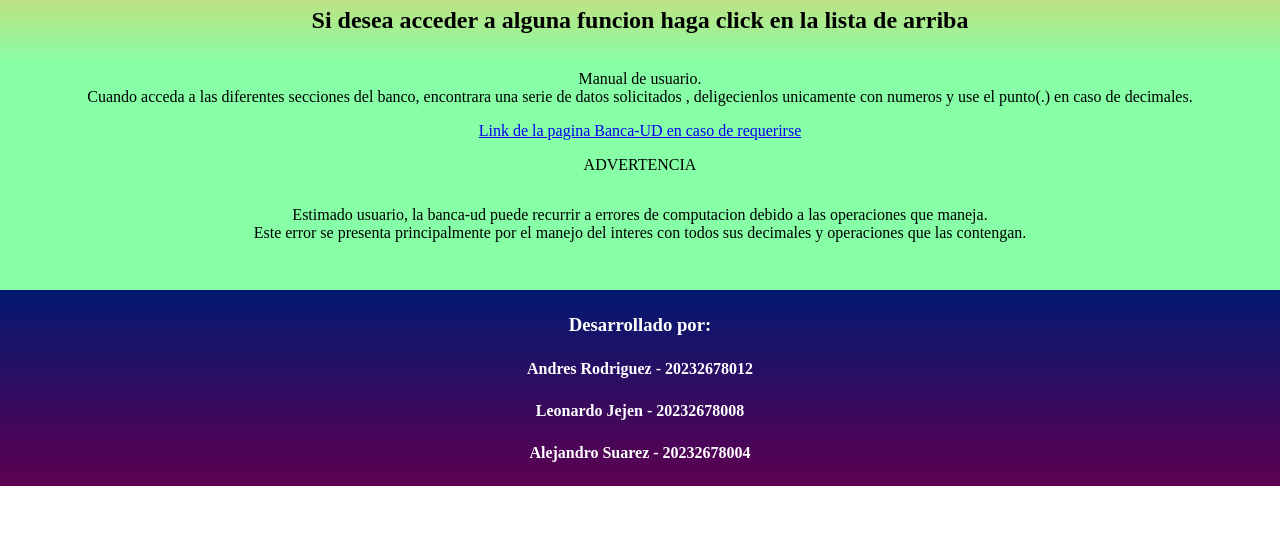
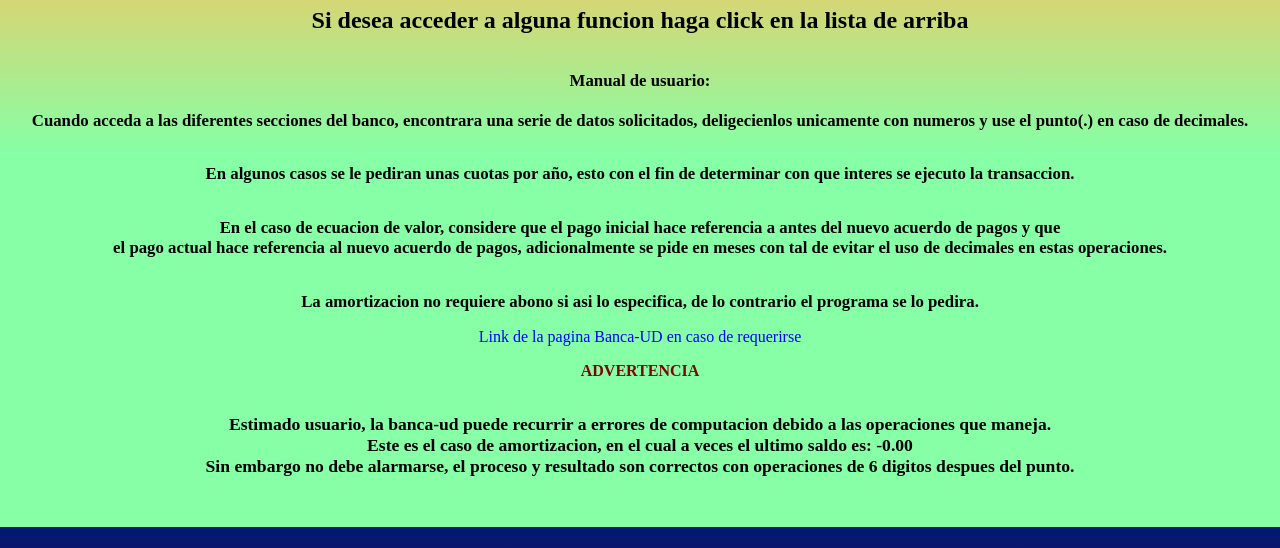
Before and after one commit to Misterprops/Banca-UD, a plain HTML site: page index.html in a window 1280 px wide. Shown: the part 245-793 px from the top of the page. Drawn offline with Linux system fonts and the light colour scheme.

Commit message:
Debug y finalizacion

```diff
--- a/index.html
+++ b/index.html
@@ -25,20 +25,36 @@
             <h1>Bienvenido al sistema bancario UD</h1>
             <h2>Si desea acceder a alguna funcion haga click en la lista de arriba</h2>
             <div class="datos">
-                <p id="manual">
-                    Manual de usuario.
+                <p class="manual">
+                    Manual de usuario:
                     <br>
-                    Cuando acceda a las diferentes secciones del banco, encontrara una serie de datos solicitados
-                    , deligecienlos unicamente con numeros y use el punto(.) en caso de decimales.
+                    <br>
+                    Cuando acceda a las diferentes secciones del banco, encontrara una serie de datos solicitados, deligecienlos unicamente con numeros y use el punto(.) en caso de decimales.
                 </p>
-                <a href="https://misterprops.github.io/Banca-UD/">Link de la pagina Banca-UD en caso de requerirse</a>
+
+                <p class="manual">
+                    En algunos casos se le pediran unas cuotas por año, esto con el fin de determinar con que interes se ejecuto la transaccion.
+                </p>
+
+                <p class="manual">
+                    En el caso de ecuacion de valor, considere que el pago inicial hace referencia a antes del nuevo acuerdo de pagos y que
+                    <br>
+                    el pago actual hace referencia al nuevo acuerdo de pagos, adicionalmente se pide en meses con tal de evitar el uso de decimales en estas operaciones.
+                </p>
+
+                <p class="manual">
+                    La amortizacion no requiere abono si asi lo especifica, de lo contrario el programa se lo pedira.
+                </p>
+                <a class="link" href="https://misterprops.github.io/Banca-UD/">Link de la pagina Banca-UD en caso de requerirse</a>
                 <p id="advertencia">
                     ADVERTENCIA
                 </p>
-                <p id="advertencia">
+                <p class="advertencia">
                     Estimado usuario, la banca-ud puede recurrir a errores de computacion debido a las operaciones que maneja.
                     <br>
-                    Este error se presenta principalmente por el manejo del interes con todos sus decimales y operaciones que las contengan.
+                    Este es el caso de amortizacion, en el cual a veces el ultimo saldo es: -0.00
+                    <br>
+                    Sin embargo no debe alarmarse, el proceso y resultado son correctos con operaciones de 6 digitos despues del punto.
                 </p>
             </div>
         </main>
--- a/styles/styles.css
+++ b/styles/styles.css
@@ -39,6 +39,10 @@ h1{
 h2{
     text-align: center;
 }
+.link{
+    text-decoration: none;
+    color: blue;
+}
 .hallar{
     text-align: left;
     color: black;
@@ -65,6 +69,18 @@ h2{
     height: 2rem;
     width: 20%;
     font-size: 100%;
+}
+.manual{
+    font-size: 105%;
+    font-weight: bold;
+}
+#advertencia{
+    color: rgb(125, 4, 4);
+    font-weight: bold;
+}
+.advertencia{
+    font-size: 110%;
+    font-weight: bold;
 }
 p{
     width: 100%;
@@ -108,6 +124,8 @@ select{
     color: rgb(158, 0, 0);
     font-size: 150%;
     height: 2rem;
+    margin-right: 0;
+    margin-left: 0;
 }
 th, td{
     border: solid;
```
Also changed, not shown: pages/amortizacion.html (+1 -1 lines), pages/anualidad_anticipada.html (+1 -1 lines), pages/anualidad_diferida.html (+1 -1 lines), pages/anualidad_perpetua.html (+2 -2 lines), pages/anualidad_vencida.html (+1 -1 lines), pages/capitalizacion.html (+1 -1 lines), pages/ecuacion_valor.html (+1 -1 lines), pages/interes_compuesto.html (+2 -2 lines), pages/tasa_anticipada.html (+18 -18 lines).
